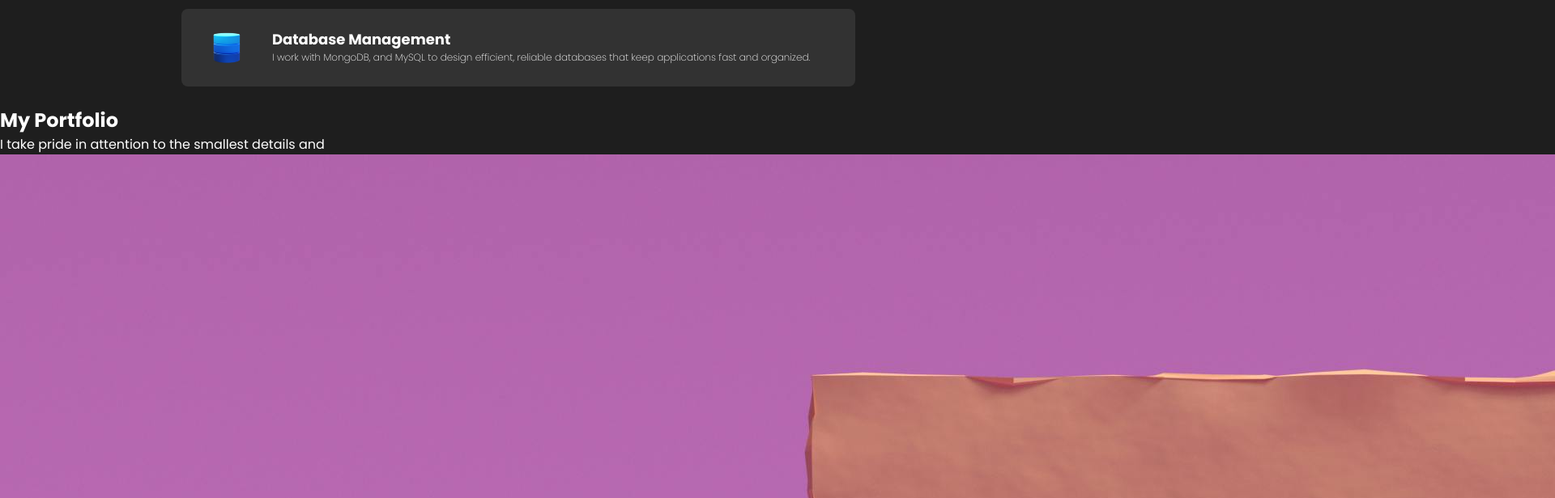
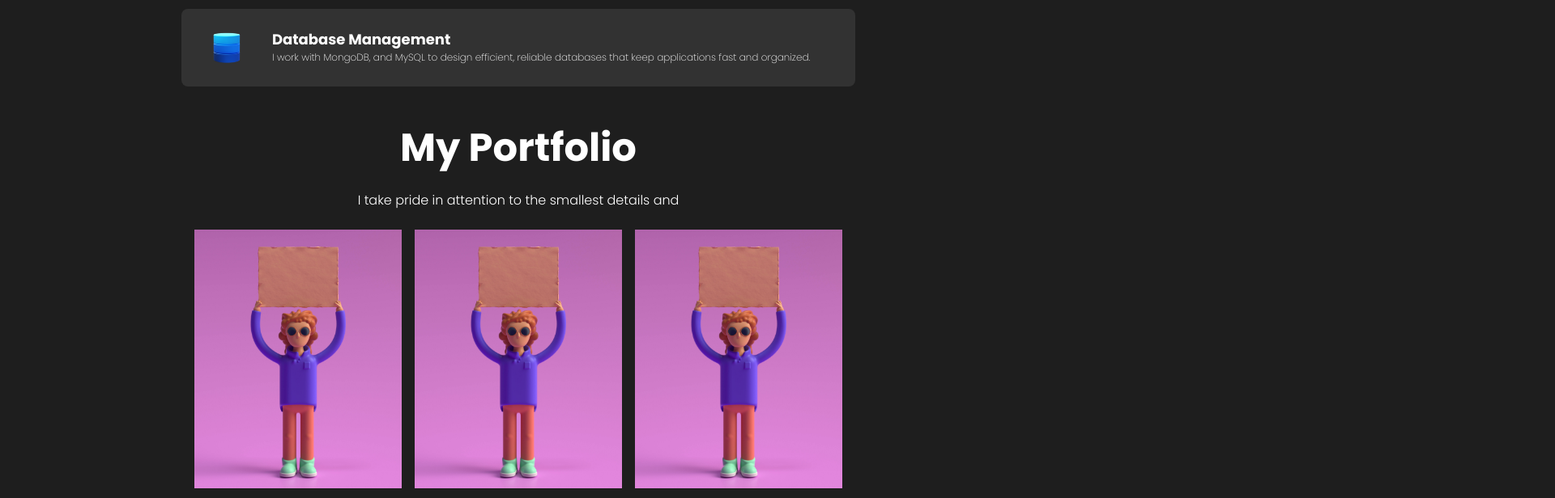
Before and after one commit to Ashan37/MyPortfolio, a React (Vite) app in the folder myportfolio/: page / in a window 1280 px wide. Shown: the part 1400-2016 px from the top of the page at 81% size, 1920 px wide, since content can reach past the window. Built offline with nearby package versions, Linux system fonts and the light colour scheme.

Commit message:
add CSS to 'Works.jsx' component

```diff
--- a/myportfolio/src/styles/works.css
+++ b/myportfolio/src/styles/works.css
@@ -0,0 +1,39 @@
+#works {
+    min-height: calc(100vh - 4rem);
+    width: 100vw;
+    max-width: 60rem;
+    display: flex;
+    flex-direction: column;
+    align-items: center;
+    justify-content: center; /* Center vertically */
+    text-align: center;
+    padding: 0 1rem;
+    margin: 0 auto; /* Center horizontally */
+    box-sizing: border-box;
+}
+
+.workstitle {
+    margin: 1rem 0;
+    font-size: 3rem;
+}
+
+.worksDesc {
+    font-weight: 300;
+    font-size: 1rem;
+    margin-bottom: 1rem;
+}
+
+.worksImgs {
+    display: flex;
+    align-items: center;
+    justify-content: center;
+    flex-wrap: wrap;
+    width: 100%;
+    max-width: 65rem;
+}
+
+.worksImg {
+    object-fit: cover;
+    height: 20rem;
+    margin: 0.5rem;
+}
```
